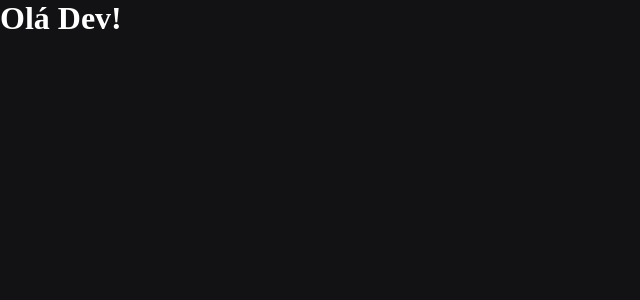
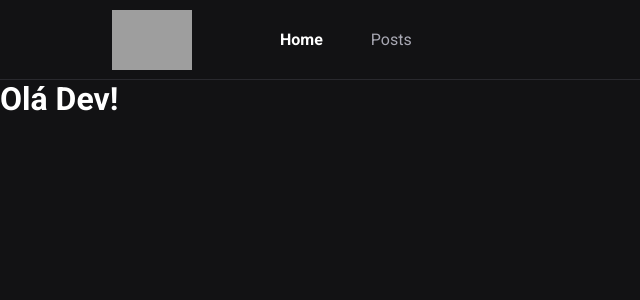
Before and after one commit to yago-codev/blog-nextjs, a Next.js app: page / in a window 1280 px wide. Shown: the top 300 px of the page, without its empty margins (0-640 px from the left). Built offline with nearby package versions, Linux system fonts and the light colour scheme; grey boxes are pictures that could not be loaded.

Commit message:
componentização: criando o componente header

```diff
--- /dev/null
+++ b/src/components/Header/index.tsx
@@ -0,0 +1,31 @@
+import Link from 'next/link'
+import { useRouter } from 'next/router'
+
+import styles from './styles.module.scss'
+
+export function Header() {
+  const { asPath } = useRouter()
+
+  return (
+    <header className={styles.container}>
+      <div className={styles.content}>
+        <img
+          src="/logo.svg"
+          alt="DevNews!"
+        />
+        <nav>
+          <Link href="/">
+            <a className={asPath === '/' && styles.active}>
+              Home
+            </a>
+          </Link>
+          <Link href="/posts">
+            <a className={asPath === '/posts' && styles.active}>
+              Posts
+            </a>
+          </Link>
+        </nav>
+      </div>
+    </header>
+  )
+}
--- /dev/null
+++ b/src/components/Header/styles.module.scss
@@ -0,0 +1,45 @@
+.container {
+  height: 5rem;
+  border-bottom: 1px solid var(--gray800);
+}
+
+.content {
+  max-width: 1120px;
+  height: 5rem;
+  display: flex;
+  align-items: center;
+  margin: 0 auto;
+  padding: 0 2rem;
+
+  img {
+    height: 3.75rem;
+  }
+
+  nav {
+    margin-left: 5rem;
+    height: 5rem;
+
+    a {
+      height: 5rem;
+      display: inline-block;
+      position: relative;
+      padding: 0 0.5rem;
+      line-height: 5rem;
+      color: var(--gray300);
+      transition: color 0.2s;
+
+      & + a {
+        margin-left: 2rem;
+      }
+
+      &:hover {
+        color: var(--white);
+      }
+
+      &.active {
+        color: var(--white);
+        font-weight: bold;
+      }
+    }
+  }
+}
--- a/src/pages/_app.tsx
+++ b/src/pages/_app.tsx
@@ -1,7 +1,14 @@
+import { Header } from '../components/Header'
+
 import '../styles/globals.scss'
 
 function MyApp({ Component, pageProps }) {
-  return <Component {...pageProps} />
+  return (
+    <>
+      <Header />
+      <Component {...pageProps} />
+    </>
+  )
 }
 
 export default MyApp
--- a/src/styles/globals.scss
+++ b/src/styles/globals.scss
@@ -37,8 +37,9 @@ body,
 input,
 textarea,
 select,
-button {
-  font-size: 400 1rem 'Roboto', sans-serif;
+button,
+a {
+  font: 400 1rem "Roboto", sans-serif;
 }
 
 button {
```
